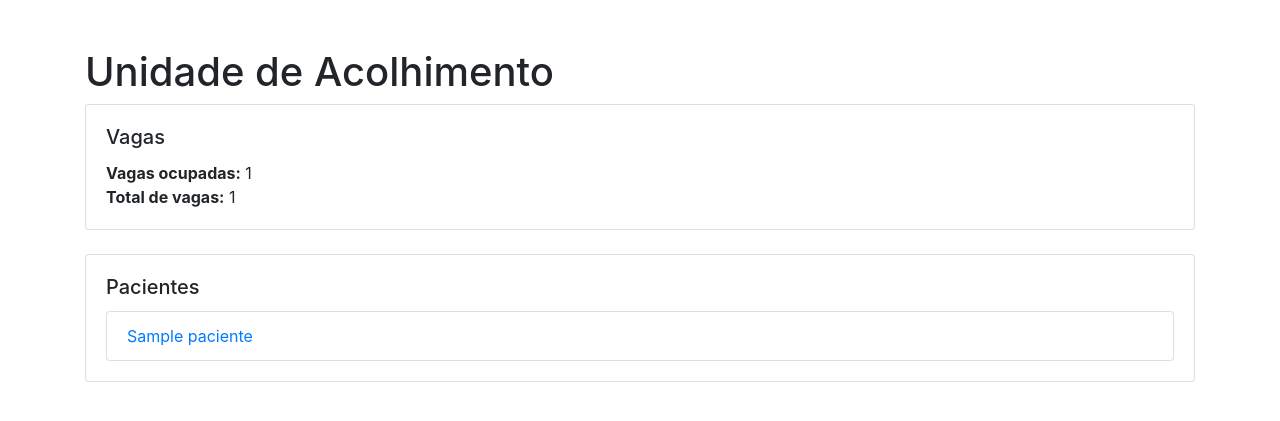
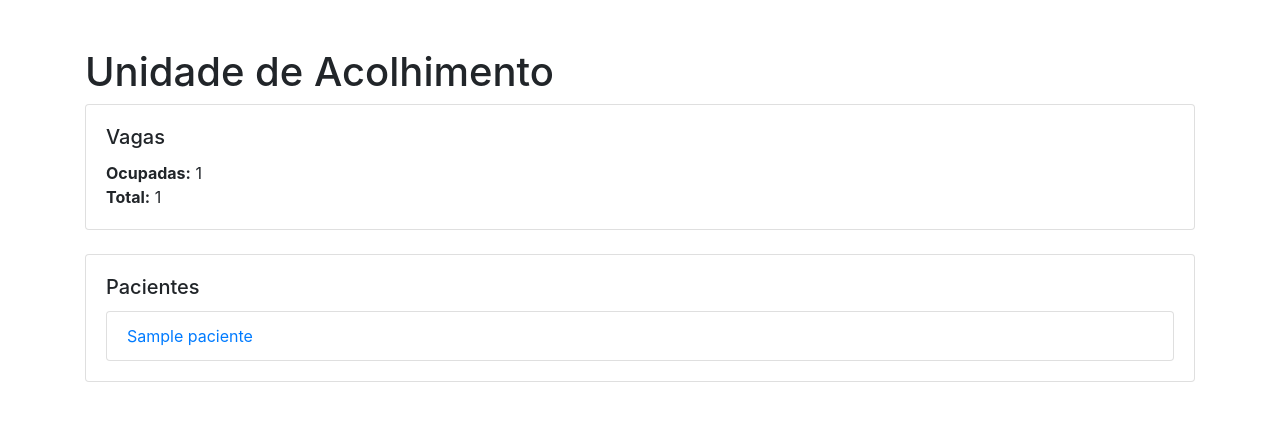
Before and after one commit to matheusnobrega/caps-application, a Django app: page /unidade-acolhimento in a window 1280 px wide. Shown: the part 56-477 px from the top of the page. Run offline with Django 4.2, Linux system fonts and the light colour scheme; tables that the repository leaves empty hold one stand-in row (values such as "Sample post"); some libraries are stand-ins or nearby versions.

```diff
--- a/unidade_acolhimento/templates/detalhe_unidade.html
+++ b/unidade_acolhimento/templates/detalhe_unidade.html
@@ -8,8 +8,8 @@
         <div class="card-body">
             <h5 class="card-title">Vagas</h5>
             <p class="card-text">
-                <strong>Vagas ocupadas:</strong> {{ vagas_ocupadas }}<br>
-                <strong>Total de vagas:</strong> {{ unidade_acolhimento.num_leitos }}
+                <strong>Ocupadas:</strong> {{ vagas_ocupadas }}<br>
+                <strong>Total:</strong> {{ unidade_acolhimento.num_leitos }}
             </p>
         </div>
     </div>
```
Also changed, not shown: requirements.txt (added, +9 -0 lines).
